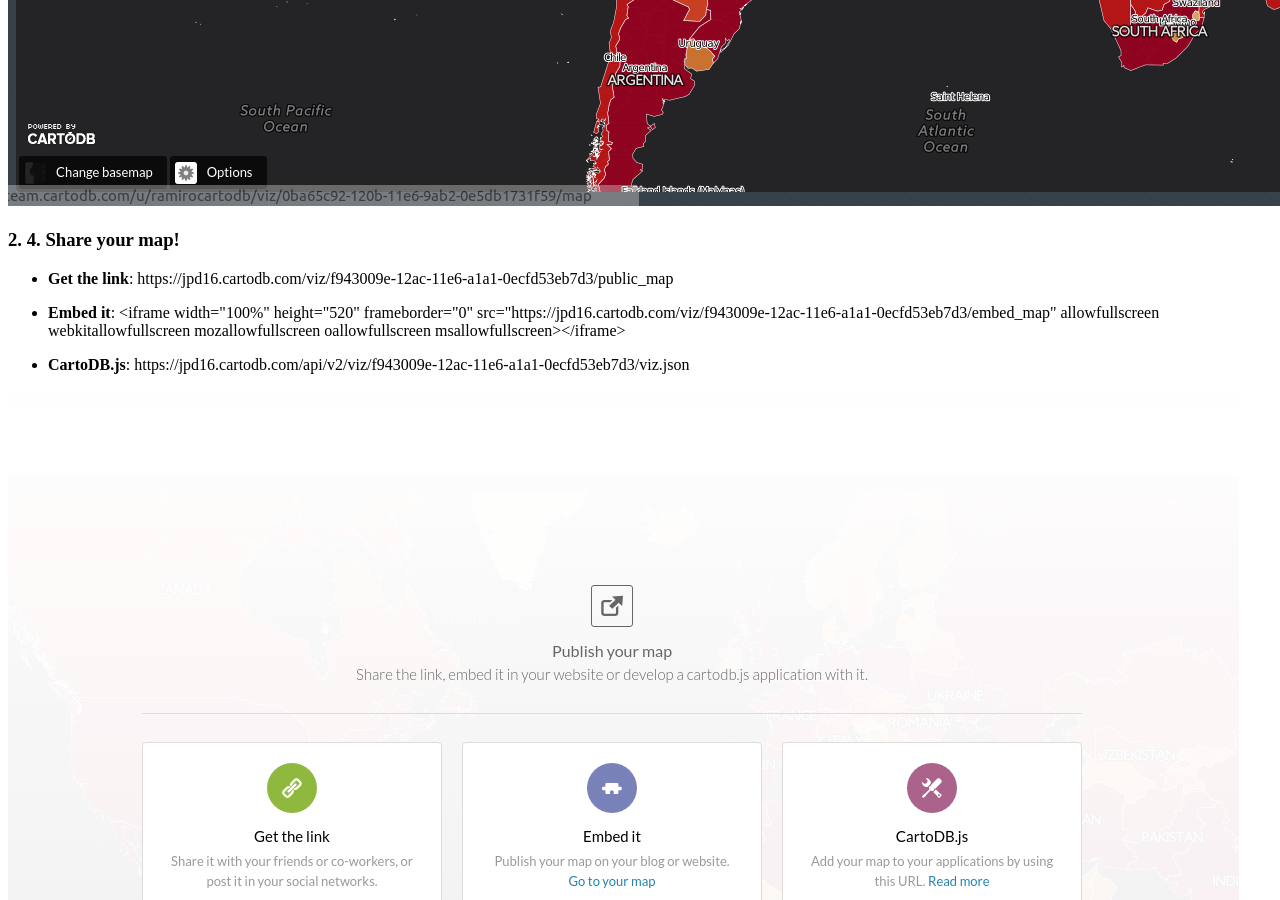
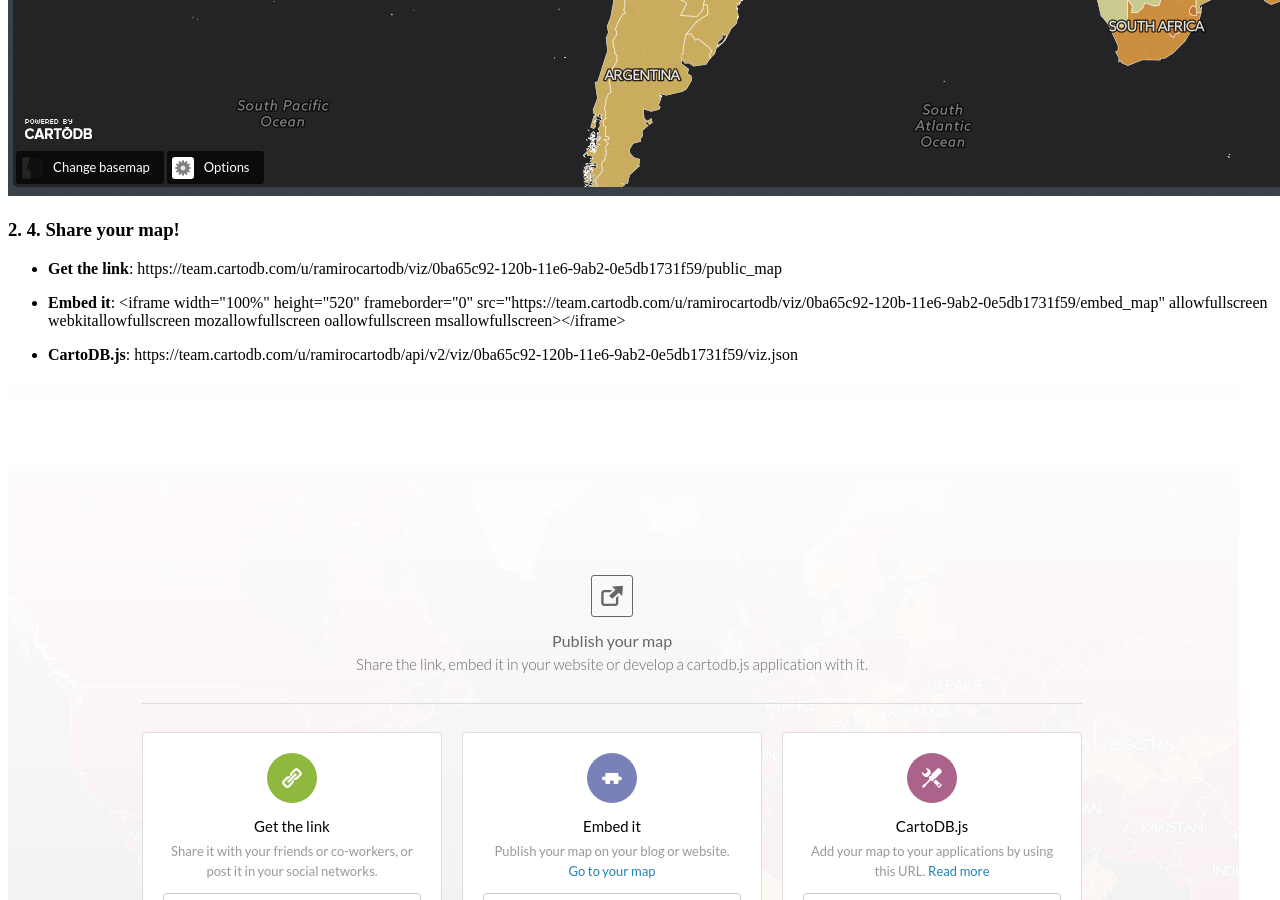
Before and after one commit to CartoDB/training, a Jekyll site: the page built from _posts/2016-05-6-jpd16-intro.md, in a window 1280 px wide and 900 px high, scrolled down 28375 px. Built offline with Jekyll 4.4.1, drawn with Linux system fonts in a browser that asks for light colours; a style sheet for code colours, icons or effects is not loaded; some of the changed lines change nothing that is shown; some of the changed text lies outside the part shown.

Commit message:
change pngs

```diff
--- a/_posts/2016-05-6-jpd16-intro.md
+++ b/_posts/2016-05-6-jpd16-intro.md
@@ -803,10 +803,10 @@
 <div class="legend-title">Total Population</div>
 <ul>
 	<li class="min">
-		80
+		95044.56
 	</li>
 	<li class="max">
-		1600000 inhabitants
+		247992435.53
 	</li>
 	<li class="graph count_441">
 	<div class="colors">
@@ -855,9 +855,9 @@
       <h4>country</h4>
       <p>{{name}}</p>
       <h4>population</h4>
-      <p>{{pop2005}}</p>
+      <p>{{pop_norm}}</p>
       <h4>area</h4>
-      <p>{{area}}</p>
+      <p>{{new_area}}</p>
     </div>
   </div>
   <div class="cartodb-popup-tip-container"></div>
@@ -870,10 +870,10 @@
 
 ### 2. 4. Share your map!
 
-* **Get the link**: https://jpd16.cartodb.com/viz/f943009e-12ac-11e6-a1a1-0ecfd53eb7d3/public_map
+* **Get the link**: https://team.cartodb.com/u/ramirocartodb/viz/0ba65c92-120b-11e6-9ab2-0e5db1731f59/public_map
 
-* **Embed it**: <iframe width="100%" height="520" frameborder="0" src="https://jpd16.cartodb.com/viz/f943009e-12ac-11e6-a1a1-0ecfd53eb7d3/embed_map" allowfullscreen webkitallowfullscreen mozallowfullscreen oallowfullscreen msallowfullscreen></iframe>
+* **Embed it**: <iframe width="100%" height="520" frameborder="0" src="https://team.cartodb.com/u/ramirocartodb/viz/0ba65c92-120b-11e6-9ab2-0e5db1731f59/embed_map" allowfullscreen webkitallowfullscreen mozallowfullscreen oallowfullscreen msallowfullscreen></iframe>
 
-* **CartoDB.js**: https://jpd16.cartodb.com/api/v2/viz/f943009e-12ac-11e6-a1a1-0ecfd53eb7d3/viz.json
+* **CartoDB.js**: https://team.cartodb.com/u/ramirocartodb/api/v2/viz/0ba65c92-120b-11e6-9ab2-0e5db1731f59/viz.json
 
 ![share](../img/160506-jpd16/share.png)
```
Also changed, not shown: img/160506-jpd16/elements.png, img/160506-jpd16/labels.png, img/160506-jpd16/legend.png.
